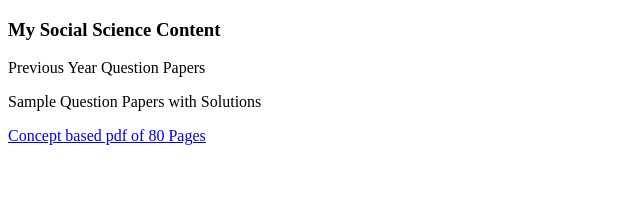
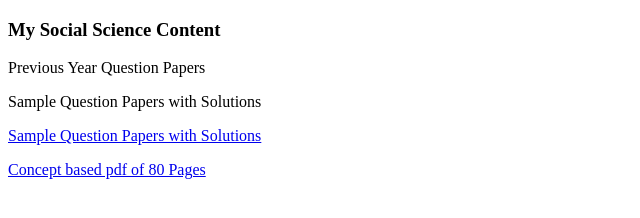
Before and after one commit to Sachin-Kumawat/CV, a plain HTML site: page sst-content.html in a window 1280 px wide. Shown: the whole page, without its empty margins (0-640 px from the left). Drawn offline with Linux system fonts and the light colour scheme.

Commit message:
Update sst-content.html

```diff
--- a/sst-content.html
+++ b/sst-content.html
@@ -8,6 +8,7 @@
     <h3>My Social Science Content</h3>
     <p>Previous Year Question Papers</p>
     <p>Sample Question Papers with Solutions</p>
+    <p><a href="sample-question-paper.html">Sample Question Papers with Solutions</a></p>
     <p><a href="Content/Concept based Revision Notes Class 10th SST.docx">Concept based pdf of 80 Pages</a></p>
 </body>
 </html>
```
